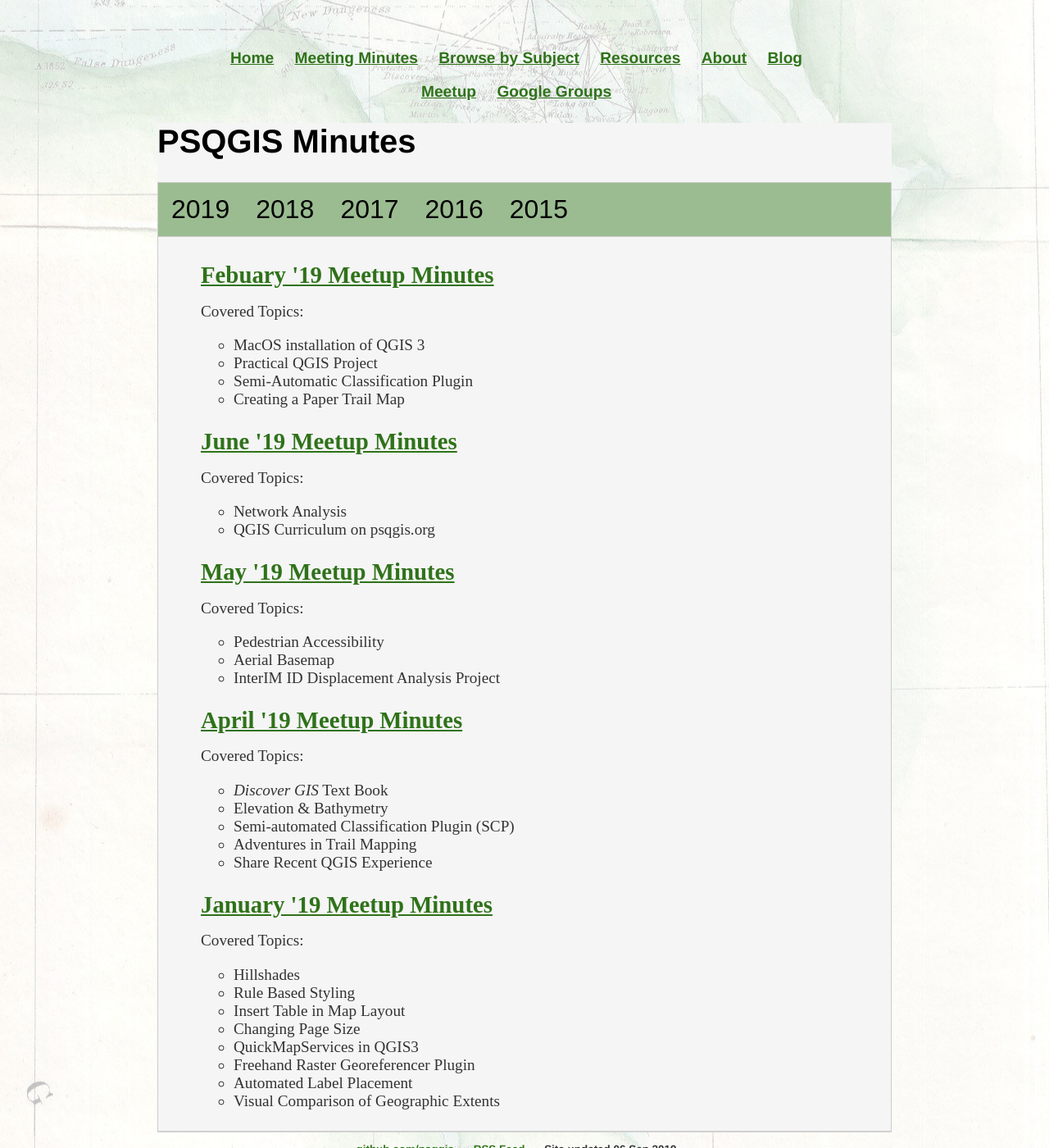
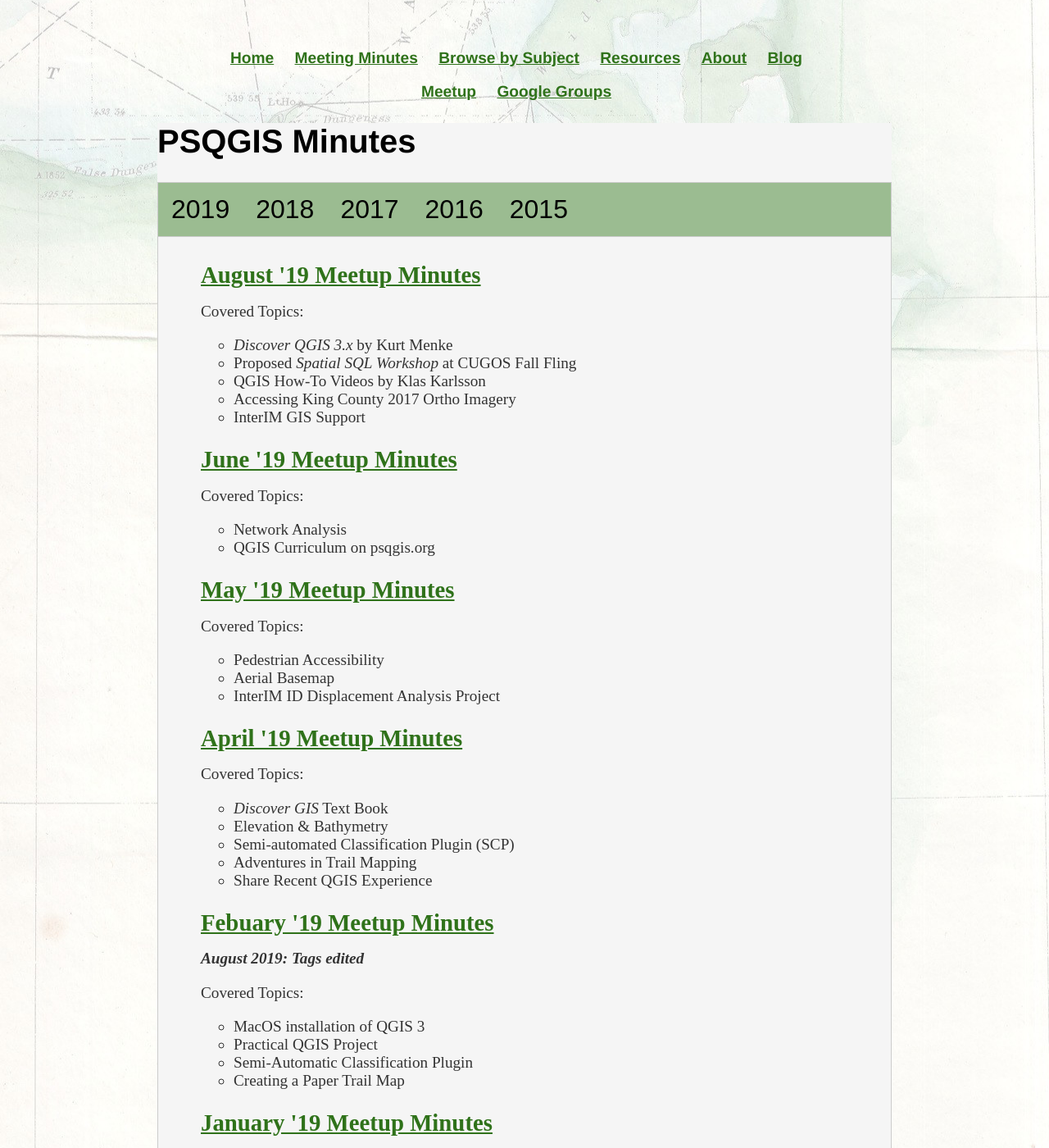
Before and after one commit to psqgis/psqgis.github.io, a Jekyll site: the page built from minutes.html, in a window 1280 px wide and 1400 px high. Shown: the whole window at 82% size. Built offline with Jekyll 4.4.1, drawn with Linux system fonts in a browser that asks for light colours; some of the changed lines change nothing that is shown.

Commit message:
August 2019 minutes & fixes to Feb 2019

```diff
--- a/_minutes/201902-February.md
+++ b/_minutes/201902-February.md
@@ -1,15 +1,19 @@
 ---
 layout: post
 title: "Febuary '19 Meetup Minutes"
-date: 2019-08-08
+date: 2019-02-28
 tags: install qgis-3 open-data lidar raster learning print-map scp
+excerpt_separator: <!--more-->
 ---
+
+***August 2019: Tags edited***
 
 Covered Topics:
 * MacOS installation of QGIS 3
 * Practical QGIS Project
 * Semi-Automatic Classification Plugin
 * Creating a Paper Trail Map
+<!--more-->
 
 The February meeting was held at [Interim CDA](http://interimicda.org/whatwedo/). Thanks again for their generous use of their conference room.
 
--- /dev/null
+++ b/_minutes/201908-August.md
@@ -0,0 +1,49 @@
+---
+layout: post
+title: "August '19 Meetup Minutes"
+date: 2019-08-13
+tags: learning books qgis-3 training spatial-query cugos king-county aerial-photography sqlite spatialite interim map-service esri
+---
+
+Covered Topics:
+* _Discover QGIS 3.x_ by Kurt Menke
+* Proposed _Spatial SQL Workshop_ at CUGOS Fall Fling
+* QGIS How-To Videos by Klas Karlsson
+* Accessing King County 2017 Ortho Imagery
+* InterIM GIS Support
+
+The August meeting was held at [Interim CDA](http://interimicda.org/whatwedo/). Thanks as always for their generous use of their conference room.
+
+### _[Discover QGIS 3.x](https://locatepress.com/dq3): A Workbook for Classroom or Independent Study._ by [Kurt Menke](https://www.linkedin.com/in/kurtmenke/)
+Joel Masselink shared his favorable opinion of the book that covers a lot of new functionality in QGIS 3. Joel was particularly interested in a section on mesh data that sounds cool.
+
+Menke says there is a big demand for training on FOSS4G, and offers certification in QGIS training. Certification requires developing training materials and contributing them to the QGIS community. Paul McCombs mentioned that Robert Catherman had published his [curriculum](/curriculum.html) on our PSQGIS web site. The curriculum has a non-commercial attribution share-alike license. Peter Keum suggested that he contact Matt Stevenson and Karsten Vennemann, both have developed and taught QGIS classes in the past.
+
+Joel mentioned that this  [Carto tutorial](https://carto.com/blog/jets-and-datelines/) written by Paul Ramsey would be a good project to rewrite as a QGIS tutorial, with the following interesting features:
+
++ Add destinations using `ST_MakeLine()`
+  + Or maybe not, as `ST_MakeLine()` is a PostGIS specific function
++ Import a CSV and use as a virtual map layer
++ Check out [`ST_Length( c Curve , use_ellipsoid Boolean ) : Double precision`](https://www.gaia-gis.it/gaia-sins/spatialite-sql-4.4.0.html#p6)
+
+### Proposed _Spatial SQL Workshop_ at [CUGOS Fall Fling](https://cugos.org/2019-fall-fling/)
+
+Peter Keum would like PSQGIS members to collaborate and present a workshop at Fall Fling covering the following topics:
+
+1.  Grab data from King County and put it into SQL lite.
+
+2.  Demonstrate spatial SQL queries.
+
+3.  Access the data directly from QGIS.
+
+### [QGIS How-To](https://www.youtube.com/user/klakar70/videos) Videos by Klas Karlsson
+
+Stu Smith wasn't able to join us, but forwarded a link to some QGIS videos he had found. We watched portions of [_What\'s new in QGIS 3.8_](https://youtu.be/sWkx6N8qxfg) and agreed it was worth checking out further.
+
+### Accessing King County 2017 Ortho Imagery
+
+Peter Keum taught this to Paul McCombs at work and they shared it with the group. Use the "Add ArcGIS-MapServer Layer" menu item if you want to add the King County 2017 Ortho imagery to your QGIS map. It is very simple to add the following link text: [`https://gismaps.kingcounty.gov/arcgis/rest/services/BaseMaps/KingCo_Aerial_2017/MapServer`](https://gismaps.kingcounty.gov/arcgis/rest/services/BaseMaps/KingCo_Aerial_2017/MapServer)
+
+### InterIM GIS support
+
+Peter Keum and Paul McCombs are coordinating with InterIM the organization that kindly donates our meeting space to help them with mapping and spatial analysis, and are encouraging all PSQGIS members to permit and skills and interest allow. Currently we are planning to obtain [permit data from Seattle](https://data.seattle.gov/Permitting/Building-Permits/76t5-zqzr/data), and make a simple web map showing where current and planned developments are in the International District.
```
